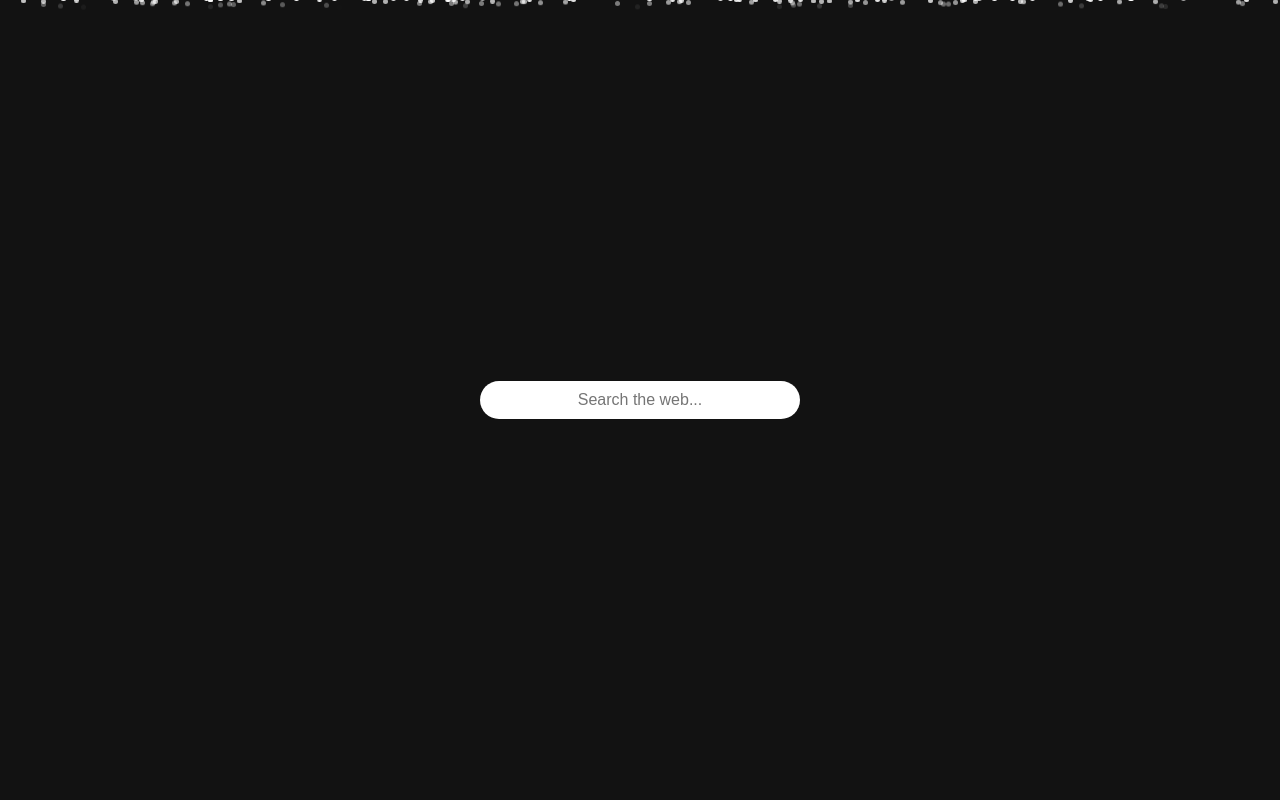
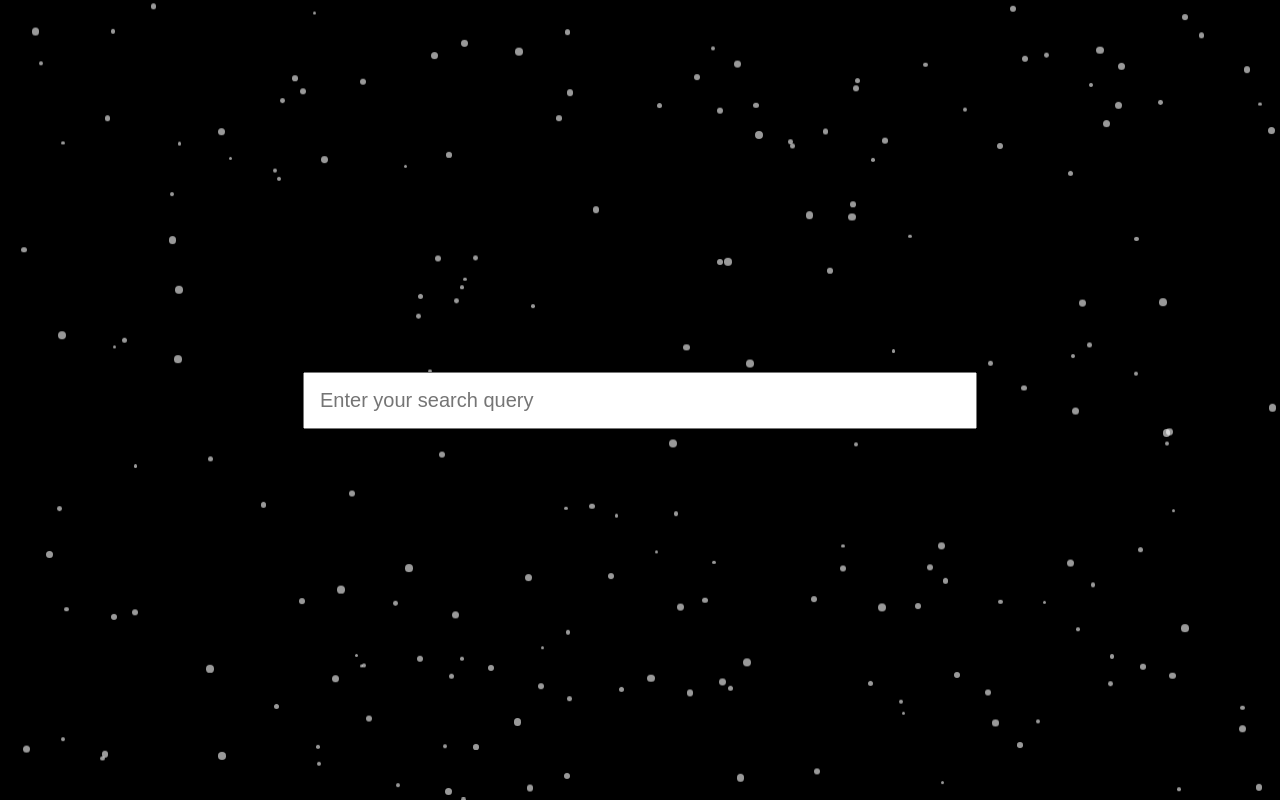
Before and after one commit to mystic007-real/rouge, a website: page index.html in a window 1280 px wide. Drawn offline with Linux system fonts and the light colour scheme.

Commit message:
Update index.html

```diff
--- a/index.html
+++ b/index.html
@@ -3,97 +3,83 @@
 <head>
     <meta charset="UTF-8">
     <meta name="viewport" content="width=device-width, initial-scale=1.0">
-    <title>Proxy Search</title>
+    <title>Rammerhead Proxy</title>
     <style>
         body, html {
+            margin: 0;
+            padding: 0;
             height: 100%;
-            margin: 0;
+            overflow: hidden;
+            background-color: black;
+        }
+        #search-container {
             display: flex;
             justify-content: center;
             align-items: center;
-            background-color: #121212;
-            color: white;
+            height: 100%;
+        }
+        #search-box {
+            width: 50%;
+            padding: 15px;
+            font-size: 20px;
+            z-index: 10;
+        }
+        #dots {
+            position: absolute;
+            top: 0;
+            left: 0;
+            width: 100%;
+            height: 100%;
             overflow: hidden;
-            font-family: Arial, sans-serif;
-        }
-
-        .search-container {
-            position: relative;
             z-index: 1;
         }
-
-        .search-box {
-            padding: 10px;
-            width: 300px;
-            border-radius: 25px;
-            border: none;
-            outline: none;
-            text-align: center;
-            font-size: 16px;
-        }
-
-        .falling-dots {
-            position: absolute;
-            width: 100%;
-            height: 100%;
-            top: 0;
-            left: 0;
-            z-index: 0;
-            overflow: hidden;
-        }
-
         .dot {
             position: absolute;
-            width: 5px;
-            height: 5px;
             background-color: white;
             border-radius: 50%;
-            opacity: 0.7;
+            opacity: 0.6;
             animation: fall linear infinite;
         }
-
         @keyframes fall {
-            0% {
-                transform: translateY(-100%);
-                opacity: 0;
-            }
-            10% {
-                opacity: 1;
-            }
-            100% {
-                transform: translateY(100%);
-                opacity: 0;
-            }
+            0% { transform: translateY(0); }
+            100% { transform: translateY(100vh); }
         }
     </style>
 </head>
 <body>
+    <div id="search-container">
+        <input type="text" id="search-box" placeholder="Enter your search query" />
+    </div>
 
-    <div class="search-container">
-        <input type="text" id="search-box" class="search-box" placeholder="Search the web..." autofocus>
-    </div>
-    <div class="falling-dots"></div>
+    <div id="dots"></div>
 
     <script>
+        // Function to create dots falling in the background
         function createDots() {
-            const dotsContainer = document.querySelector('.falling-dots');
-            const numDots = 150; // Increased number of dots
-
-            for (let i = 0; i < numDots; i++) {
-                const dot = document.createElement('div');
+            const dotsContainer = document.getElementById('dots');
+            for (let i = 0; i < 200; i++) { // Increased the number of dots
+                let dot = document.createElement('div');
                 dot.classList.add('dot');
-                dot.style.left = Math.random() * 100 + 'vw';
-                dot.style.animationDuration = Math.random() * 3 + 2 + 's'; // Faster falling
+                let size = Math.random() * 5 + 3; // Smaller dots
+                dot.style.width = `${size}px`;
+                dot.style.height = `${size}px`;
+                dot.style.left = `${Math.random() * 100}vw`;
+                dot.style.animationDuration = `${Math.random() * 2 + 1}s`; // Faster fall speed
                 dotsContainer.appendChild(dot);
             }
         }
 
+        // Call the createDots function
         createDots();
 
-        document.getElementById('search-box').addEventListener('keypress', function(e) {
-            if (e.key === 'Enter') {
-                const query = this.value;
-                window.location.href = `/search?q=${encodeURIComponent(query)}`;
+        // Function to handle search and proxy the request via Rammerhead
+        document.getElementById('search-box').addEventListener('keypress', function(event) {
+            if (event.key === 'Enter') {
+                let query = document.getElementById('search-box').value;
+                if (query) {
+                    let proxyUrl = `/go/?url=https://www.google.com/search?q=${encodeURIComponent(query)}`;
+                    window.location.href = proxyUrl;
+                }
             }
         });
     </script>
```
